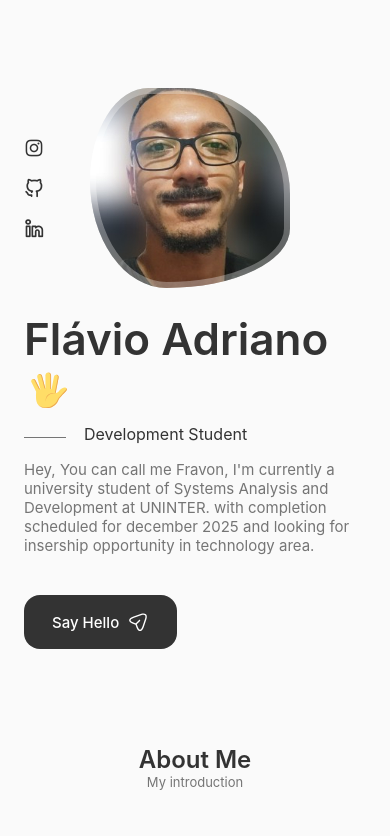
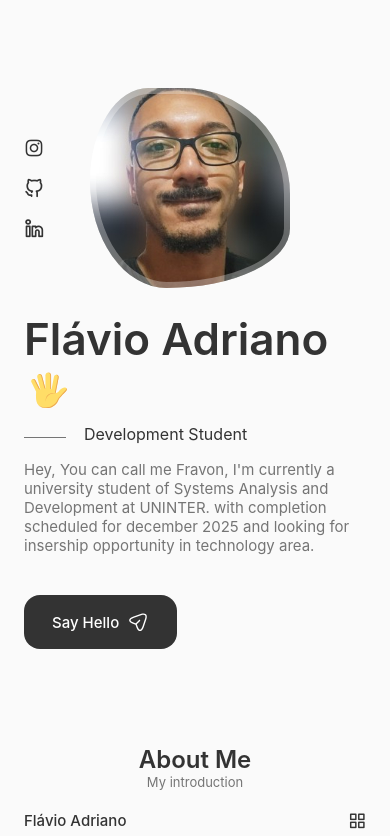
Before and after one commit to FravonDev/portfolio, a React (Vite) app: page / in a window 390 px wide. Shown: the top 836 px of the page. Built offline with nearby package versions, Linux system fonts and the light colour scheme.

Commit message:
feat: header component

```diff
--- a/src/App.jsx
+++ b/src/App.jsx
@@ -1,10 +1,12 @@
 import "./App.css";
 import Home from "./components/Home/Home";
 import About from "./components/about/About";
+import Header from "./components/header/Header";
 
 function App() {
   return (
     <>
+      <Header />
       <main className="main">
         <Home />
         <About />
--- a/src/components/Home/home.css
+++ b/src/components/Home/home.css
@@ -27,6 +27,9 @@
 .home__title {
     font-size: var(--big-font-size);
     margin-bottom: var(--mb-0-25);
+    /* white-space: nowrap;
+    overflow: hidden;
+    text-overflow: ellipsis; */
 }
 
 .home__hand {
--- a/src/components/about/Info.jsx
+++ b/src/components/about/Info.jsx
@@ -21,7 +21,7 @@ const Info = () => {
         <i class="bx bx-desktop about__icon"></i>
 
         <h3 className="about__title">Study Time</h3>
-        <span className="about__subtitle">Full time</span>
+        <span className="about__subtitle">1+ Year</span>
       </div>
     </div>
   );
--- /dev/null
+++ b/src/components/header/Header.jsx
@@ -0,0 +1,103 @@
+import React, { useState } from "react";
+import "./header.css";
+
+const Header = () => {
+  window.addEventListener("scroll", function () {
+    const header = document.querySelector(".header");
+
+    if (this.scrollY >= 80) header.classList.add("scroll-header");
+    else header.classList.remove("scroll-header");
+  });
+  const [Toggle, showMenu] = useState(false);
+  const [activeNav, setActiveNav] = useState("#home");
+
+  return (
+    <header className="header">
+      <nav className="nav container">
+        <a href="index.html" className="nav__logo">
+          Flávio Adriano
+        </a>
+
+        <div className={Toggle ? "nav__menu show-menu" : "nav__menu"}>
+          <ul className="nav__list grid">
+            <li className="nav__item">
+              <a
+                href="#home"
+                onClick={() => setActiveNav("#home")}
+                className={
+                  activeNav === "#home" ? "nav__link active-link" : "nav__link"
+                }
+              >
+                <i className="uil uil-estate nav__icon"></i> Home
+              </a>
+            </li>
+
+            <li className="nav__item">
+              <a
+                href="#about"
+                onClick={() => setActiveNav("#about")}
+                className={
+                  activeNav === "#about" ? "nav__link active-link" : "nav__link"
+                }
+              >
+                <i className="uil uil-user nav__icon"></i> About
+              </a>
+            </li>
+
+            <li className="nav__item">
+              <a
+                href="#skills"
+                onClick={() => setActiveNav("#skills")}
+                className={
+                  activeNav === "#skills"
+                    ? "nav__link active-link"
+                    : "nav__link"
+                }
+              >
+                <i className="uil uil-file-alt nav__icon"></i> Skills
+              </a>
+            </li>
+
+            <li className="nav__item">
+              <a
+                href="#portfolio"
+                onClick={() => setActiveNav("#portfolio")}
+                className={
+                  activeNav === "#portfolio"
+                    ? "nav__link active-link"
+                    : "nav__link"
+                }
+              >
+                <i className="uil uil-scenery nav__icon"></i> Portfolio
+              </a>
+            </li>
+            <li className="nav__item">
+              <a
+                href="#contact"
+                onClick={() => setActiveNav("#contact")}
+                className={
+                  activeNav === "#contact"
+                    ? "nav__link active-link"
+                    : "nav__link"
+                }
+              >
+                <i className="uil uil-message nav__icon"></i> Contact
+              </a>
+            </li>
+          </ul>
+
+          <i
+            className="uil uil-times nav__close"
+            onClick={() => showMenu(!Toggle)}
+          ></i>
+        </div>
+
+        <div className="nav__toggle" onClick={() => showMenu(!Toggle)}>
+          <i class="uil uil-apps"></i>
+        </div>
+      </nav>
+    </header>
+  );
+};
+
+export default Header;
--- /dev/null
+++ b/src/components/header/header.css
@@ -0,0 +1,126 @@
+.header {
+    width: 100%;
+    position: fixed;
+    top: 0;
+    left: 0;
+    z-index: var(--z-fixed);
+    background-color: var(--body-color);
+}
+
+.nav {
+    height: calc(var(--header-height) + 1.5rem);
+    display: flex;
+    justify-content: space-between;
+    align-items: center;
+    column-gap: 1rem;
+}
+
+.nav__logo,
+.nav__toggle {
+    color: var(--title-color);
+    font-weight: var(--font-medium);
+}
+
+.nav__list {
+    display: flex;
+    column-gap: 2rem;
+}
+
+.nav__link {
+    display: flex;
+    flex-direction: column;
+    align-items: center;
+    font-size: var(--small-font-size);
+    color: var(--title-color);
+    font-weight: var(--font-medium);
+    transition: .3s;
+}
+.nav__icon,
+.nav__close,
+.nav__toggle {
+    display: none;
+}
+
+.active-link,
+.nav__link:hover {
+    color: var(--title-color-dark);
+}
+
+.scroll-header {
+    box-shadow: 0 -1px 4px rgba(0,0,0,0.15);
+}
+
+/*BREAKPOINTS*/
+
+/*medium devices*/
+@media screen and (max-width: 768px) {
+    .header {
+        top: initial;
+        bottom: 0;
+    }
+
+    .nav {
+        height: var(--header-height);
+    }
+
+    .nav__menu {
+        position: fixed;
+        bottom: -100%;
+        left: 0;
+        width: 100%;
+        background-color: var(--body-color);
+        padding: 2rem 1.5rem 4rem;
+        box-shadow: 0 -1px 4px rgba(0,0,0,0.15);
+        border-radius: 1.5rem 1.5rem 0 0;
+        transition: .3s;
+    }
+
+    .show-menu {
+        bottom: 0;
+    }
+
+    .nav__list {
+        display: grid;
+        grid-template-columns: repeat(3, 1fr);
+        gap: 2rem;
+    }
+
+    .nav__icon {
+        font-size: 1.2rem;
+    }
+
+    .nav__close {
+        position: absolute;
+        right: 1.3rem;
+        bottom: .5rem;
+        font-size: 1.5rem;
+        cursor: pointer;
+        color: var(--title-color);
+    }
+
+    .nav__close:hover {
+        color: var(--title-color-dark);
+    }
+
+    .nav__toggle {
+        font-size: 1.1rem;
+        cursor: pointer;
+    }
+
+    .nav__icon,
+    .nav__close,
+    .nav__toggle {
+        display: block;
+    }
+}
+
+/*small devices */
+@media screen and (max-width: 350px) {
+    .nav__menu {
+        padding: 2rem 0.25rem 4rem;
+    }
+
+    .nav__list {
+        column-gap: 0;
+    }
+}
```
Lines whose indentation alone changed are shown as unchanged.
